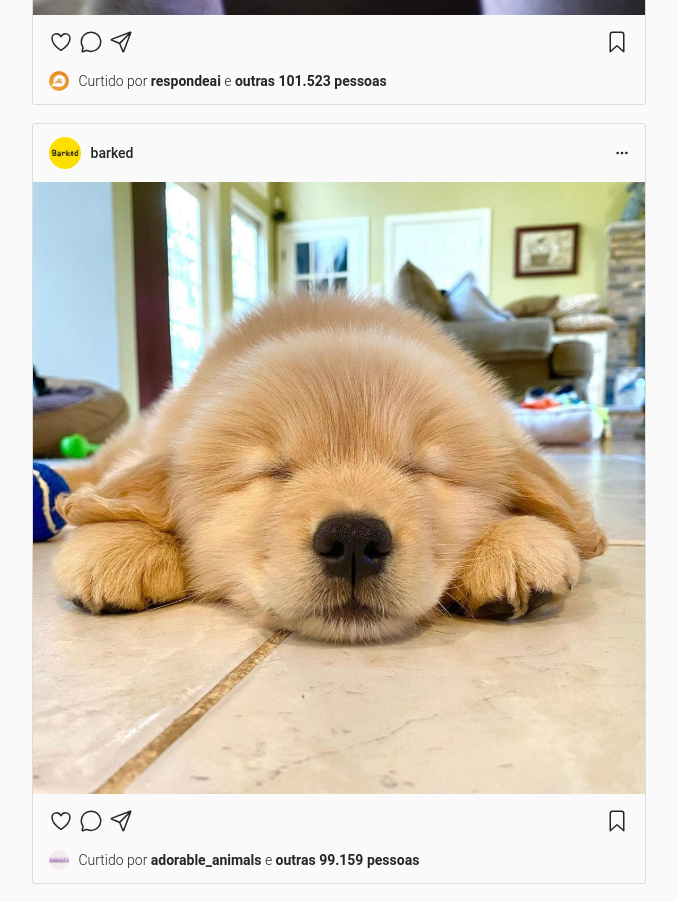
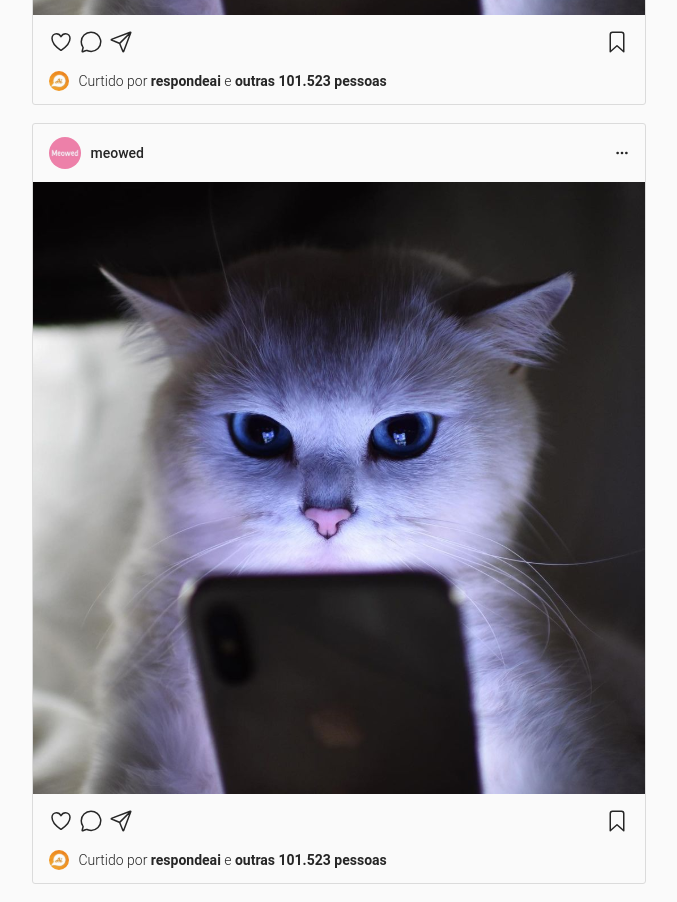
Before and after one commit to nandasino/projeto7-instagramreact, a JavaScript app: page / in a window 1280 px wide. Shown: the part 880-1782 px from the top of the page, without its empty margins (141-818 px from the left). Built offline with nearby package versions, Linux system fonts and the light colour scheme.

Commit message:
Posts pronto

```diff
--- a/src/Posts.js
+++ b/src/Posts.js
@@ -1,11 +1,10 @@
-export default function Posts(){
+function Post(props){
   return(
-        <div class="posts">
   <div class="post">
   <div class="topo">
     <div class="usuario">
-                <img src="assets/img/meowed.svg" />
-                meowed
+      <img src={props.imagem} />
+      {props.usuario}
     </div>
     <div class="acoes">
       <ion-icon name="ellipsis-horizontal"></ion-icon>
@@ -13,7 +12,7 @@ export default function Posts(){
   </div>
 
   <div class="conteudo">
-              <img src="assets/img/gato-telefone.svg" />
+    <img src={props.conteudo} />
   </div>
 
   <div class="fundo">
@@ -29,49 +28,25 @@ export default function Posts(){
     </div>
 
     <div class="curtidas">
-                <img src="assets/img/respondeai.svg" />
+      <img src={props.curtida}/>
       <div class="texto">
-                  Curtido por <strong>respondeai</strong> e <strong>outras 101.523 pessoas</strong>
+        Curtido por <strong>{props.texto}</strong> e <strong>outras {props.quantidade} pessoas</strong>
       </div>
     </div>
   </div>
 </div>
+  );
+}
 
-          <div class="post">
-            <div class="topo">
-              <div class="usuario">
-                <img src="assets/img/barked.svg" />
-                barked
+export default function Posts(){
+
+  const lista =[
+    {imagem:"assets/img/meowed.svg",usuario:"meowed",conteudo:"assets/img/gato-telefone.svg",curtida:"assets/img/respondeai.svg", texto:"respondeai",quantidade:"101.523"},
+    {imagem:"assets/img/meowed.svg",usuario:"meowed",conteudo:"assets/img/gato-telefone.svg",curtida:"assets/img/respondeai.svg", texto:"respondeai",quantidade:"101.523"}
+  ];
+    return(
+        <div class="posts">
+        {lista.map((p)=><Post imagem ={p.imagem} usuario={p.usuario} conteudo= {p.conteudo} curtida={p.curtida} texto={p.texto} quantidade={p.quantidade}/>)}
         </div>
-              <div class="acoes">
-                <ion-icon name="ellipsis-horizontal"></ion-icon>
-              </div>
-            </div>
-
-            <div class="conteudo">
-              <img src="assets/img/dog.svg" />
-            </div>
-
-            <div class="fundo">
-              <div class="acoes">
-                <div>
-                  <ion-icon name="heart-outline"></ion-icon>
-                  <ion-icon name="chatbubble-outline"></ion-icon>
-                  <ion-icon name="paper-plane-outline"></ion-icon>
-                </div>
-                <div>
-                  <ion-icon name="bookmark-outline"></ion-icon>
-                </div>
-              </div>
-
-              <div class="curtidas">
-                <img src="assets/img/adorable_animals.svg" />
-                <div class="texto">
-                  Curtido por <strong>adorable_animals</strong> e <strong>outras 99.159 pessoas</strong>
-                </div>
-              </div>
-            </div>
-          </div>
-        </div>
-    )
+    );
 }
```
Lines whose indentation alone changed are shown as unchanged.
